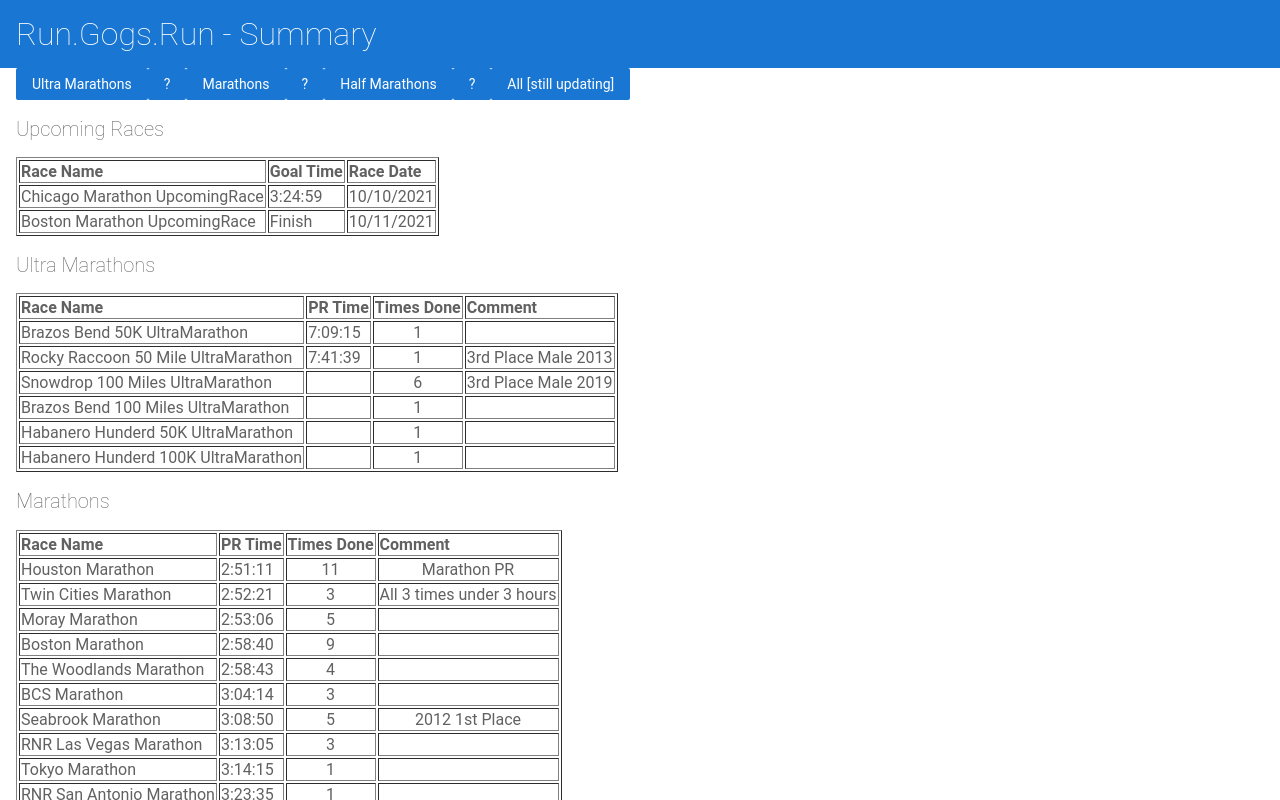
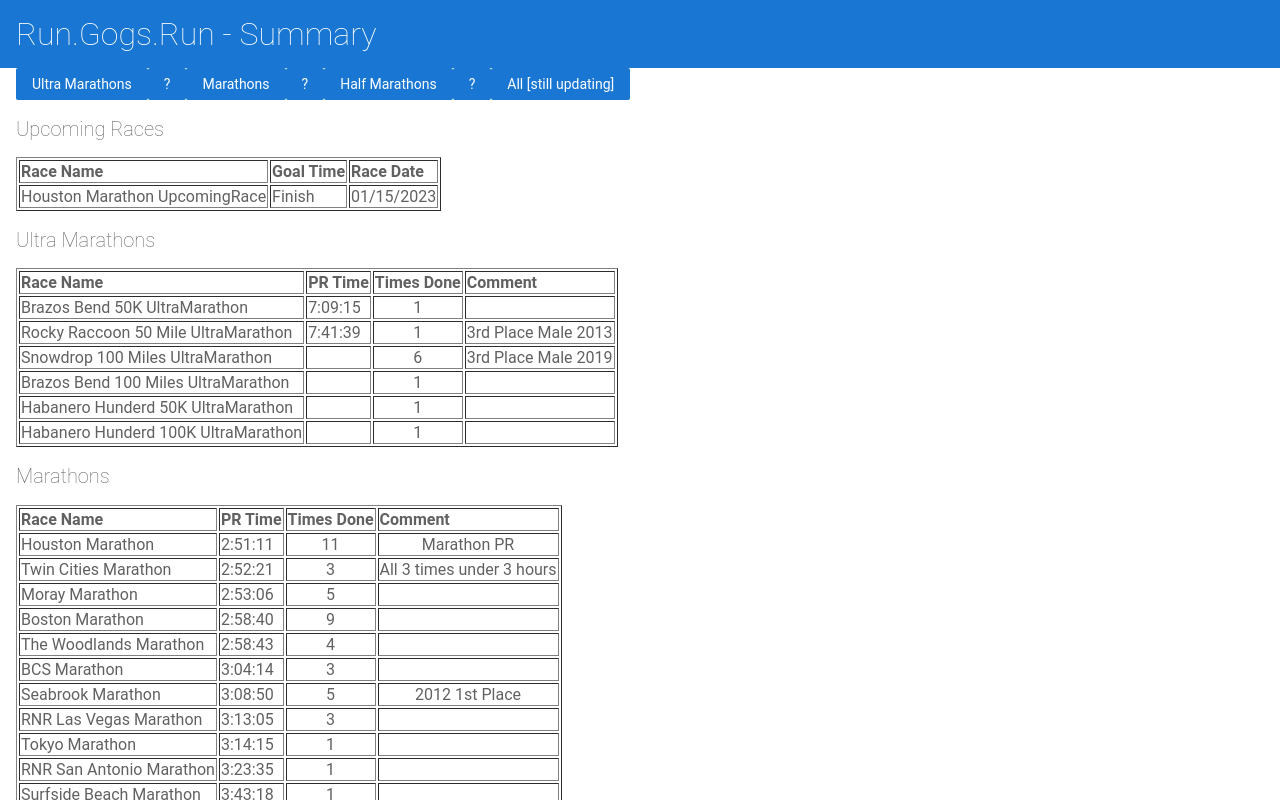
Before and after one commit to gchristie/rungogsrun, an Angular app: page / in a window 1280 px wide. Shown: the top 800 px of the page. Built offline with nearby package versions, Linux system fonts and the light colour scheme.

Commit message:
1 file modified

```diff
--- a/src/app/racedata.ts
+++ b/src/app/racedata.ts
@@ -3,8 +3,7 @@
 //Upcoming Races
 
 
-  { name:'Chicago Marathon',PR:'3:24:59',count:1,racetype:'UpcomingRace',comment:'10/10/2021'  }
- , { name:'Boston Marathon',PR:'Finish',count:1,racetype:'UpcomingRace',comment:'10/11/2021'  }
+  { name:'Houston Marathon',PR:'Finish',count:1,racetype:'UpcomingRace',comment:'01/15/2023'  }
 //Ultra Marathons
 ,   { name:'Brazos Bend 50K',PR:'7:09:15',count:1,racetype:'UltraMarathon',comment:''  }
  , { name:'Rocky Raccoon 50 Mile',PR:'7:41:39',count:1,racetype:'UltraMarathon',comment:'3rd Place Male 2013'  }
```
